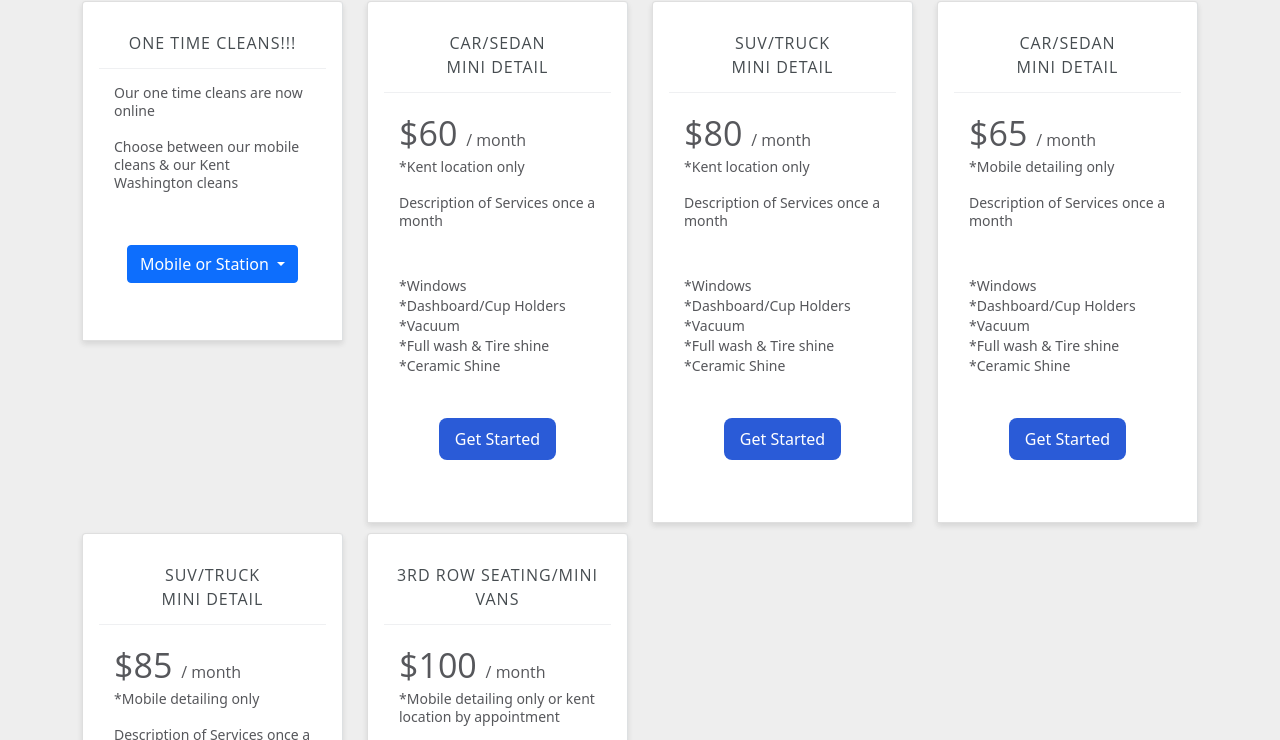
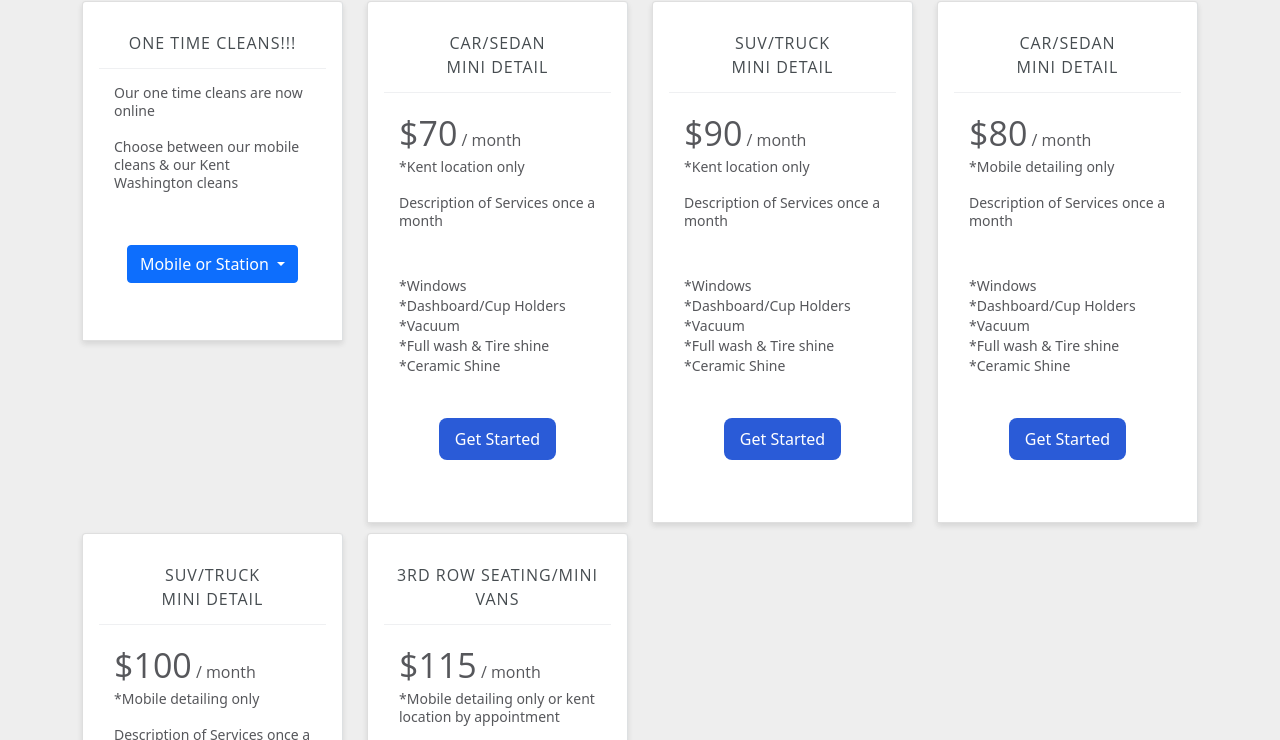
Before and after one commit to YonasBerhe/stylescarwashanddetail, a plain HTML site: page index.html in a window 1280 px wide. Shown: the part 154-894 px from the top of the page. Drawn offline with nearby package versions, Linux system fonts and the light colour scheme.

Commit message:
Mobile update

```diff
--- a/index.html
+++ b/index.html
@@ -186,7 +186,7 @@
               <div class="card-body">
                 <div class="plan-name"> Car/Sedan <br> Mini Detail </div>
                 <div class="plan-description">
-                  <div class="plan-price month"> $60 <sub> / month</sub>
+                  <div class="plan-price month"> $70<sub> / month</sub>
                   </div>
                   <p>*Kent location only <br>
                     <br> Description of Services once a month
@@ -206,7 +206,7 @@
               <div class="card-body">
                 <div class="plan-name"> SUV/Truck <br> Mini Detail </div>
                 <div class="plan-description">
-                  <div class="plan-price month"> $80 <sub> / month</sub>
+                  <div class="plan-price month"> $90<sub> / month</sub>
                   </div>
                   <p>*Kent location only <br>
                     <br> Description of Services once a month
@@ -226,7 +226,7 @@
               <div class="card-body">
                 <div class="plan-name"> Car/Sedan <br> Mini Detail </div>
                 <div class="plan-description">
-                  <div class="plan-price month"> $65 <sub> / month</sub>
+                  <div class="plan-price month"> $80<sub> / month</sub>
                   </div>
                   <p>*Mobile detailing only <br>
                     <br> Description of Services once a month
@@ -246,7 +246,7 @@
               <div class="card-body">
                 <div class="plan-name"> SUV/Truck <br> Mini Detail </div>
                 <div class="plan-description">
-                  <div class="plan-price month"> $85 <sub> / month</sub>
+                  <div class="plan-price month"> $100<sub> / month</sub>
                   </div>
                   <p>*Mobile detailing only <br>
                     <br> Description of Services once a months
@@ -266,7 +266,7 @@
               <div class="card-body">
                 <div class="plan-name"> 3rd row seating/mini vans </div>
                 <div class="plan-description">
-                  <div class="plan-price month"> $100 <sub> / month</sub>
+                  <div class="plan-price month"> $115<sub> / month</sub>
                   </div>
                   <p>*Mobile detailing only or kent location by appointment <br>
                     <br> Description of Services once a months
```
